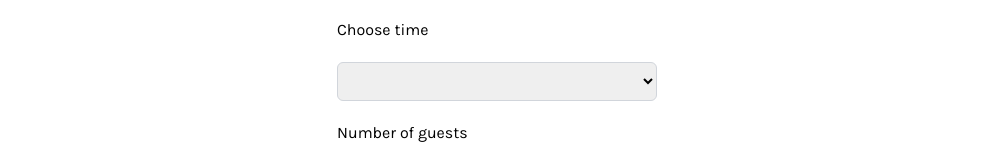
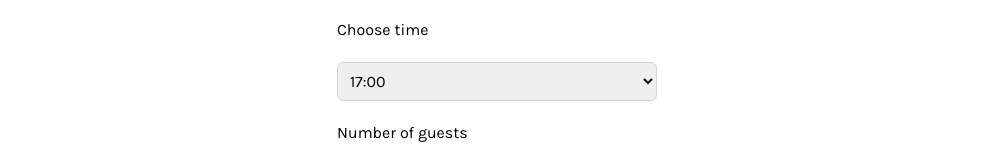
Before and after one commit to dev-rome/Little-Lemon-restaurant, a Next.js app: page /booking-page in a window 1280 px wide. Shown: the part 286-438 px from the top of the page, without its empty margins (143-1135 px from the left). Built offline with nearby package versions, Linux system fonts and the light colour scheme; a web font is replaced by a local one.

Commit message:
add booking page component with client logic

```diff
--- a/app/booking-page/page.tsx
+++ b/app/booking-page/page.tsx
@@ -1,18 +1,42 @@
 "use client";
 
 import React, { useReducer } from "react";
+import { useRouter } from "next/navigation";
 
 import BookingForm from "@/components/BookingForm";
+import { fetchAPI, submitAPI } from "@/utils/utils";
 
-const updateTimes = (state: string[], action: { type: string }) => {
-  return ["17:00", "18:00", "19:00", "20:00", "21:00", "22:00"];
+export const updateTimes = (state: string[], action: any) => {
+  switch (action.type) {
+    case "INITIALIZE":
+      return initializeState();
+    case "GET DATE":
+      return fetchAPI(action.data);
+    default:
+      return state;
+  }
+};
+export const initializeState = (): string[] => {
+  return fetchAPI(new Date());
 };
 
-const BookingPage: React.FC = () => {
-  const initialState: string[] = [];
-  const [availableTimes, dispatch] = useReducer(updateTimes, initialState);
+export default function BookingPage() {
+  const [availableTimes, dispatch] = useReducer(updateTimes, initializeState());
 
-  return <BookingForm availableTimes={availableTimes} dispatch={dispatch} />;
-};
+  const router = useRouter();
 
-export default BookingPage;
+  const handleSubmit = (e: React.FormEvent<HTMLFormElement>) => {
+    e.preventDefault();
+    if (submitAPI(e.target)) {
+      router.push("/confirm-booking");
+    }
+  };
+
+  return (
+    <BookingForm
+      availableTimes={availableTimes}
+      dispatch={dispatch}
+      handleSubmit={handleSubmit}
+    />
+  );
+}
```
